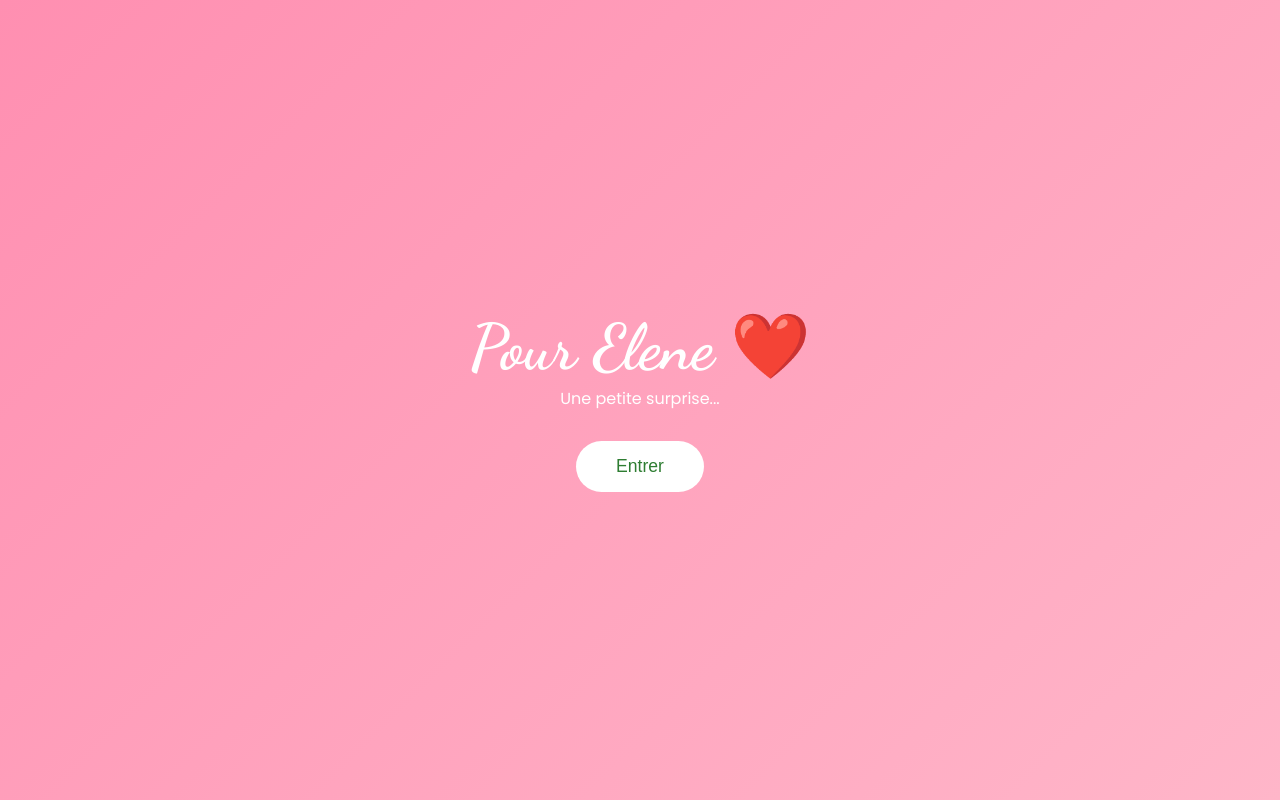
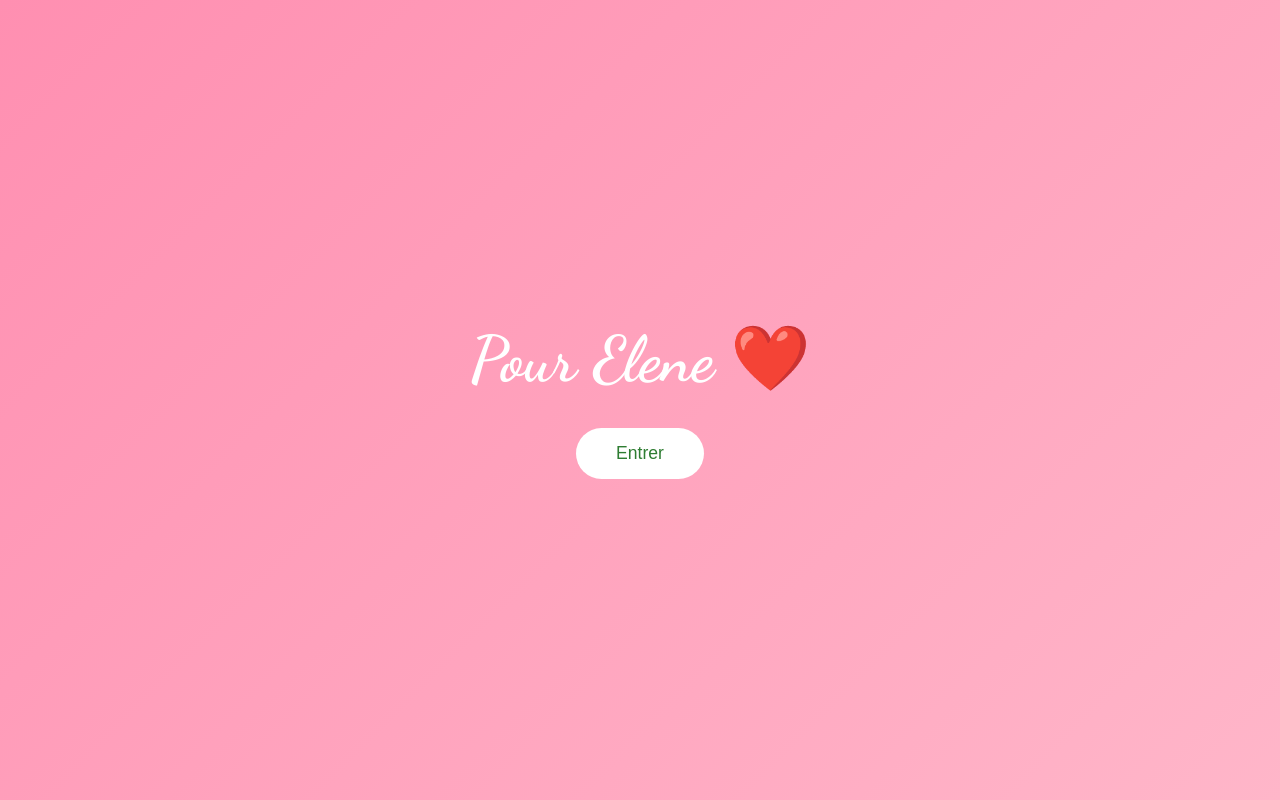
Before and after one commit to mattis-grb/Elene, a plain HTML site: page index.html in a window 1280 px wide. Shown: the top 800 px of the page. Drawn offline with Linux system fonts and the light colour scheme.

Commit message:
Update index.html

```diff
--- a/index.html
+++ b/index.html
@@ -21,7 +21,7 @@
 
     <div id="welcome">
         <h1>Pour Elene ❤️</h1>
-        <p>Une petite surprise...</p>
+
         <button id="enterBtn">Entrer</button>
     </div>
 
```
